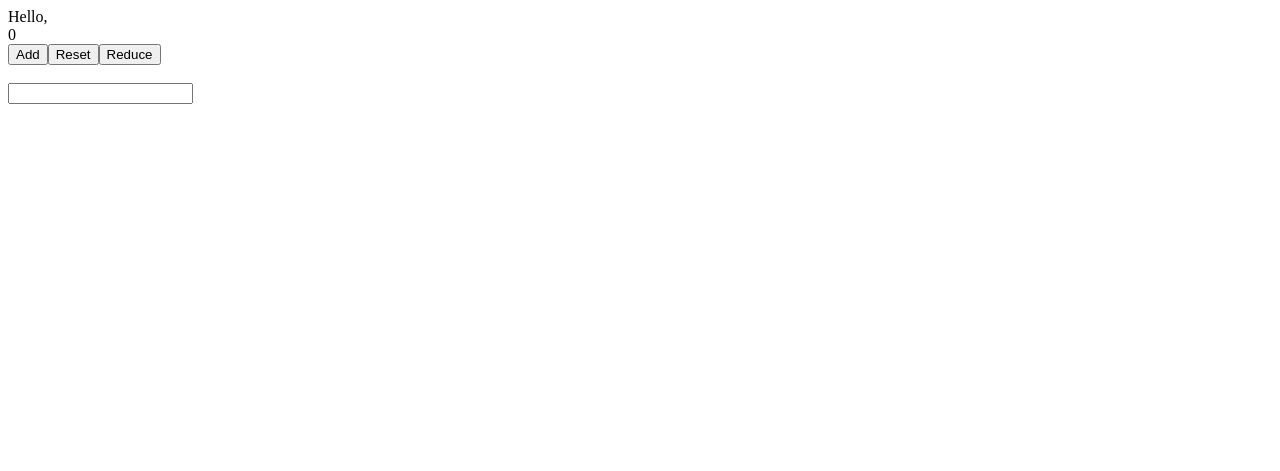
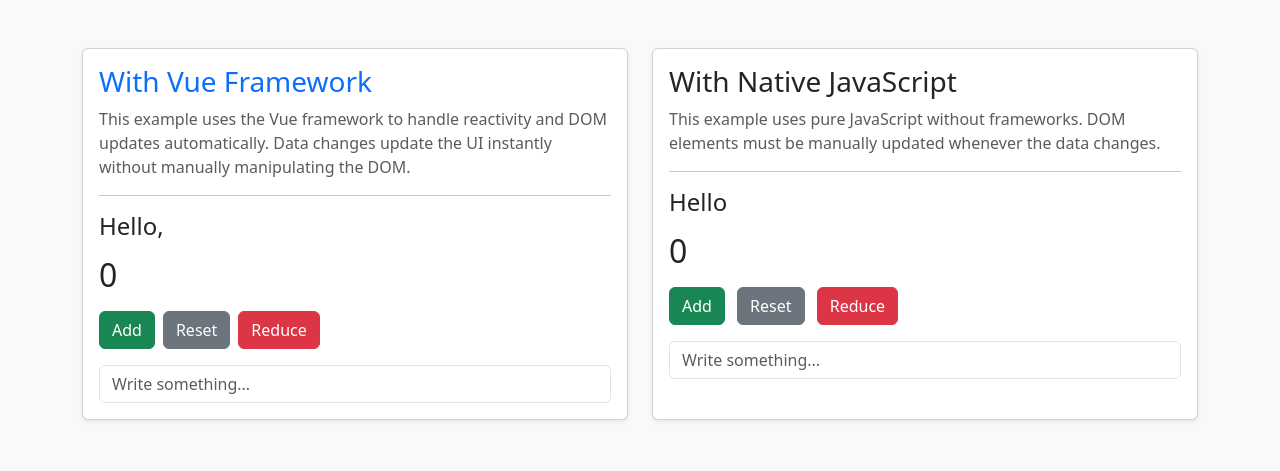
Before and after one commit to mohammadsobhy/Vue-Basics, a website: page index.html in a window 1280 px wide. Drawn offline with nearby package versions, Linux system fonts and the light colour scheme.

Commit message:
learn baisics 2

```diff
--- a/index.html
+++ b/index.html
@@ -1,27 +1,103 @@
-<!DOCTYPE html>
+<!doctype html>
 <html lang="en">
 	<head>
-<meta charset="UTF-8">
-<meta name="viewport" content="width=device-width, initial-scale=1.0">
-<title>First Session</title>
+		<meta charset="UTF-8" />
+		<meta name="viewport" content="width=device-width, initial-scale=1.0" />
+
+		<link
+			href="https://cdn.jsdelivr.net/npm/bootstrap@5.3.8/dist/css/bootstrap.min.css"
+			rel="stylesheet"
+		/>
+
+		<title>Vue vs Native JS</title>
 	</head>
 
-<body>
+	<body class="bg-light">
+		<div class="container py-5">
+			<div class="row g-4">
+				<!-- Vue Section -->
+				<div class="col-md-6">
+					<div class="card shadow-sm h-100">
+						<div class="card-body">
+							<h3 class="card-title text-primary">With Vue Framework</h3>
+
+							<p class="text-muted">
+								This example uses the Vue framework to handle reactivity and DOM
+								updates automatically. Data changes update the UI instantly
+								without manually manipulating the DOM.
+							</p>
+
+							<hr />
 
 							<div id="app">
-  {{ message }} {{ ourInput }}
+								<h4>{{ message }} {{ ourInput }}</h4>
+
+								<h2 class="my-3">{{ count }}</h2>
+
+								<div class="mb-3">
+									<button class="btn btn-success me-2" v-on:click="addCount(1)">
+										Add
+									</button>
+									<button
+										class="btn btn-secondary me-2"
+										v-on:click="resetCount"
+									>
+										Reset
+									</button>
+									<button class="btn btn-danger" v-on:click="reduceCount(5)">
+										Reduce
+									</button>
+								</div>
+
+								<input
+									type="text"
+									class="form-control"
+									placeholder="Write something..."
+									v-model="ourInput"
+								/>
+							</div>
+						</div>
+					</div>
+				</div>
+
+				<!-- Native JS Section -->
+				<div class="col-md-6">
+					<div class="card shadow-sm h-100">
+						<div class="card-body">
+							<h3 class="card-title text-dark">With Native JavaScript</h3>
+
+							<p class="text-muted">
+								This example uses pure JavaScript without frameworks. DOM
+								elements must be manually updated whenever the data changes.
+							</p>
+
+							<hr />
 
 							<div>
-  {{ count }}
-  <div>
-    <button v-on:click="addCount(1)">Add</button>
-    <button v-on:click="resetCount">Reset</button>
-    <button v-on:click="reduceCount(5)">Reduce</button>
+								<h4>
+									<span id="message"></span>
+									<span id="inputText"></span>
+								</h4>
+
+								<h2 id="counter" class="my-3">0</h2>
+
+								<div class="mb-3">
+									<button class="btn btn-success me-2" id="add">Add</button>
+									<button class="btn btn-secondary me-2" id="reset">
+										Reset
+									</button>
+									<button class="btn btn-danger" id="reduce">Reduce</button>
 								</div>
-</br>
-  <div>
-    <input type="text" v-model="ourInput"/>
 
+								<input
+									type="text"
+									id="inputField"
+									class="form-control"
+									placeholder="Write something..."
+								/>
+							</div>
+						</div>
+					</div>
 				</div>
 			</div>
 		</div>
@@ -29,7 +105,10 @@
 		<!-- Vue CDN -->
 		<script src="https://unpkg.com/vue@3/dist/vue.global.js"></script>
 
+		<script type="module" src="vue-script.js"></script>
 		<script type="module" src="script.js"></script>
 
+		<script src="https://cdn.jsdelivr.net/npm/@popperjs/core@2.11.8/dist/umd/popper.min.js"></script>
+		<script src="https://cdn.jsdelivr.net/npm/bootstrap@5.3.8/dist/js/bootstrap.min.js"></script>
 	</body>
 </html>
--- a/script.js
+++ b/script.js
@@ -1,25 +1,43 @@
-const { createApp } = Vue;
+let message = "Hello";
+let count = 0;
+let ourInput = "";
 
-createApp({
-	data() {
-		return {
-			message: "Hello,  ",
-			count: 0,
-			ourInput: "",
-		};
-	},
-	methods: {
-		addCount(value) {
-			this.count = this.count + value;
-		},
-		reduceCount(value) {
-			this.count = this.count - value;
-		},
-		resetCount() {
-			this.count = 0;
-		},
-		ourInputFn(e) {
-			this.ourInput = e.target.value;
-		},
-	},
-}).mount("#app");
+// elements
+const messageEl = document.getElementById("message");
+const counterEl = document.getElementById("counter");
+const inputField = document.getElementById("inputField");
+const inputText = document.getElementById("inputText");
+
+const addBtn = document.getElementById("add");
+const reduceBtn = document.getElementById("reduce");
+const resetBtn = document.getElementById("reset");
+
+// initial render
+messageEl.textContent = message;
+counterEl.textContent = count;
+
+// functions
+function addCount(value) {
+	count = count + value;
+	counterEl.textContent = count;
+}
+
+function reduceCount(value) {
+	count = count - value;
+	counterEl.textContent = count;
+}
+
+function resetCount() {
+	count = 0;
+	counterEl.textContent = count;
+}
+
+// events
+addBtn.addEventListener("click", () => addCount(1));
+reduceBtn.addEventListener("click", () => reduceCount(1));
+resetBtn.addEventListener("click", resetCount);
+
+inputField.addEventListener("input", (e) => {
+	ourInput = e.target.value;
+	inputText.textContent = ourInput;
+});
--- /dev/null
+++ b/vue-script.js
@@ -0,0 +1,25 @@
+const { createApp } = Vue;
+
+createApp({
+	data() {
+		return {
+			message: "Hello,  ",
+			count: 0,
+			ourInput: "",
+		};
+	},
+	methods: {
+		addCount(value) {
+			this.count = this.count + value;
+		},
+		reduceCount(value) {
+			this.count = this.count - value;
+		},
+		resetCount() {
+			this.count = 0;
+		},
+		ourInputFn(e) {
+			this.ourInput = e.target.value;
+		},
+	},
+}).mount("#app");
```
Lines whose indentation alone changed are shown as unchanged.
